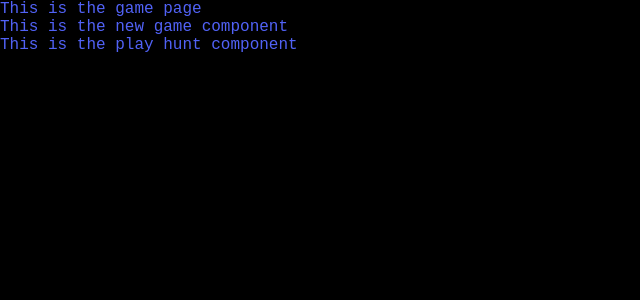
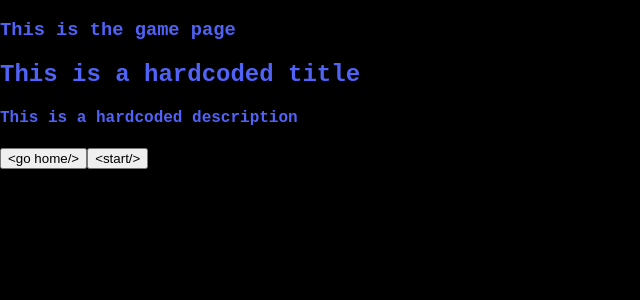
Before and after one commit to cjin2019/scavenger-html, a React app: page /game in a window 1280 px wide. Shown: the top 300 px of the page, without its empty margins (0-640 px from the left). Built offline with nearby package versions, Linux system fonts and the light colour scheme; no server answers; the HTML template or start-up script is replaced by a standard one.

Commit message:
Added go home and start button functionality

```diff
--- a/client/src/components/modules/NewGame.js
+++ b/client/src/components/modules/NewGame.js
@@ -1,15 +1,46 @@
 import React, { Component } from "react";
-
+import { navigate } from "@reach/router";
 import "../../utilities.css";
 
+/**
+ * This is the NewGame component which gives the player the option to start
+ * game or go home
+ *
+ * Proptypes
+ * @param {Hunt} hunt a hunt following the hunt model schema
+ * @param {()=>void} onStart function to call to update the parent state
+ */
 class NewGame extends Component {
     constructor(props){
         super(props);
     }
 
+    handleGoHome = () => {
+        navigate("/userhome");
+    }
+
+    handleStart = () => {
+        this.props.onStart && this.props.onStart();
+    }
+
     render(){
         return (
-            <div>This is the new game component</div>
+            <div>
+                <h2>{this.props.hunt.title}</h2>
+                <h4>{this.props.hunt.description}</h4>
+                <div>
+                    <button
+                        onClick = {this.handleGoHome}
+                    >
+                        {"<go home/>"}
+                    </button>
+                    <button
+                        onClick = {this.handleStart}
+                    >
+                        {"<start/>"}
+                    </button>
+                </div>
+            </div>
         );
     }
 }
--- a/client/src/components/pages/Game.js
+++ b/client/src/components/pages/Game.js
@@ -3,17 +3,40 @@ import NewGame from "../modules/NewGame.js";
 import PlayHunt from "../modules/PlayHunt.js";
 import "../../utilities.css";
 
+/**
+ * This is the game page that displays starting the game and
+ * playing the game
+ */
 class Game extends Component {
     constructor(props){
         super(props);
+
+        this.state = {
+            start: false,
+        }
     }
 
+    startGame = () => {
+        this.setState({
+            start: true,
+        });
+    };
+
     render(){
+        const data = {
+            hunt: {
+                title: "This is a hardcoded title",
+                description: "This is a hardcoded description"
+            }
+        };
+
+        let display = (this.state.start) ?  (<PlayHunt />) : (<NewGame hunt = {data.hunt}
+                                                                       onStart = {this.startGame}
+                                                            />);
         return (
             <div>
-                <div>This is the game page</div>
-                <NewGame />
-                <PlayHunt />
+                <h3>This is the game page</h3>
+                {display}
             </div>
 
         );
```
